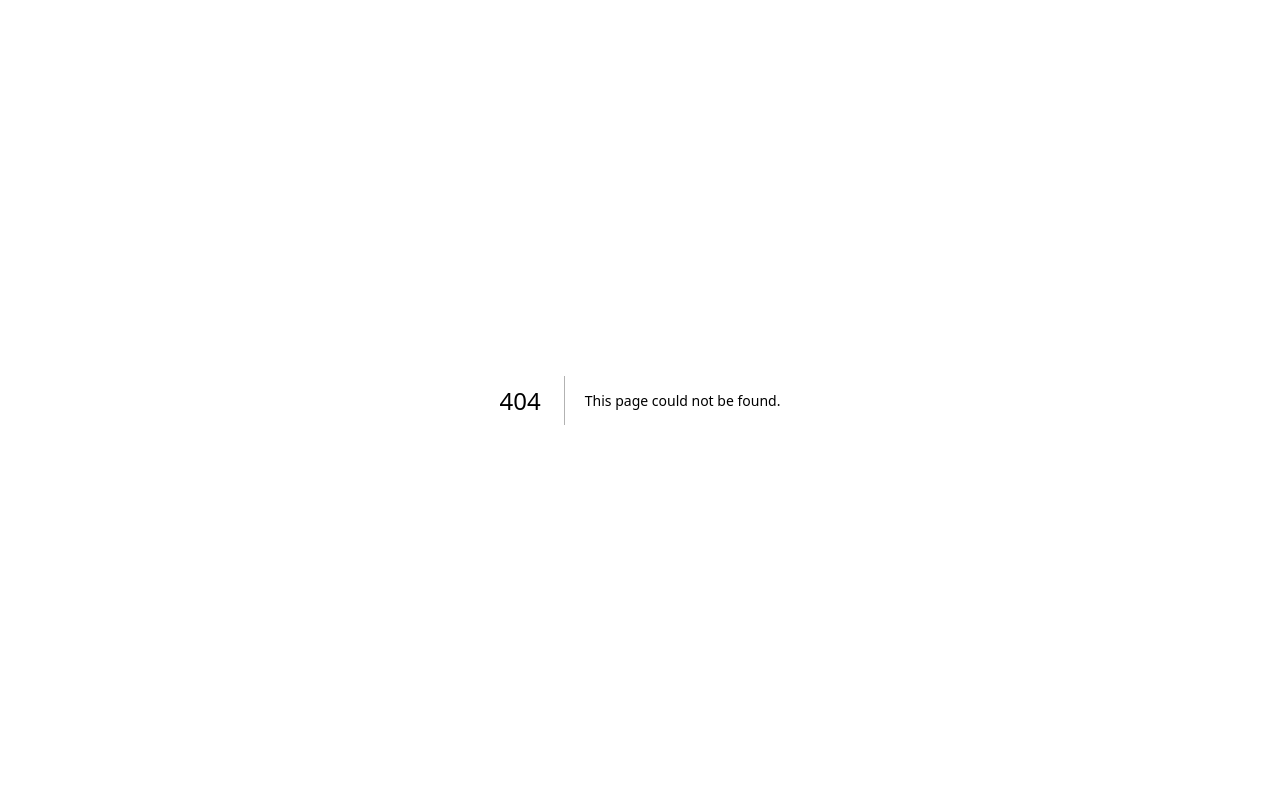
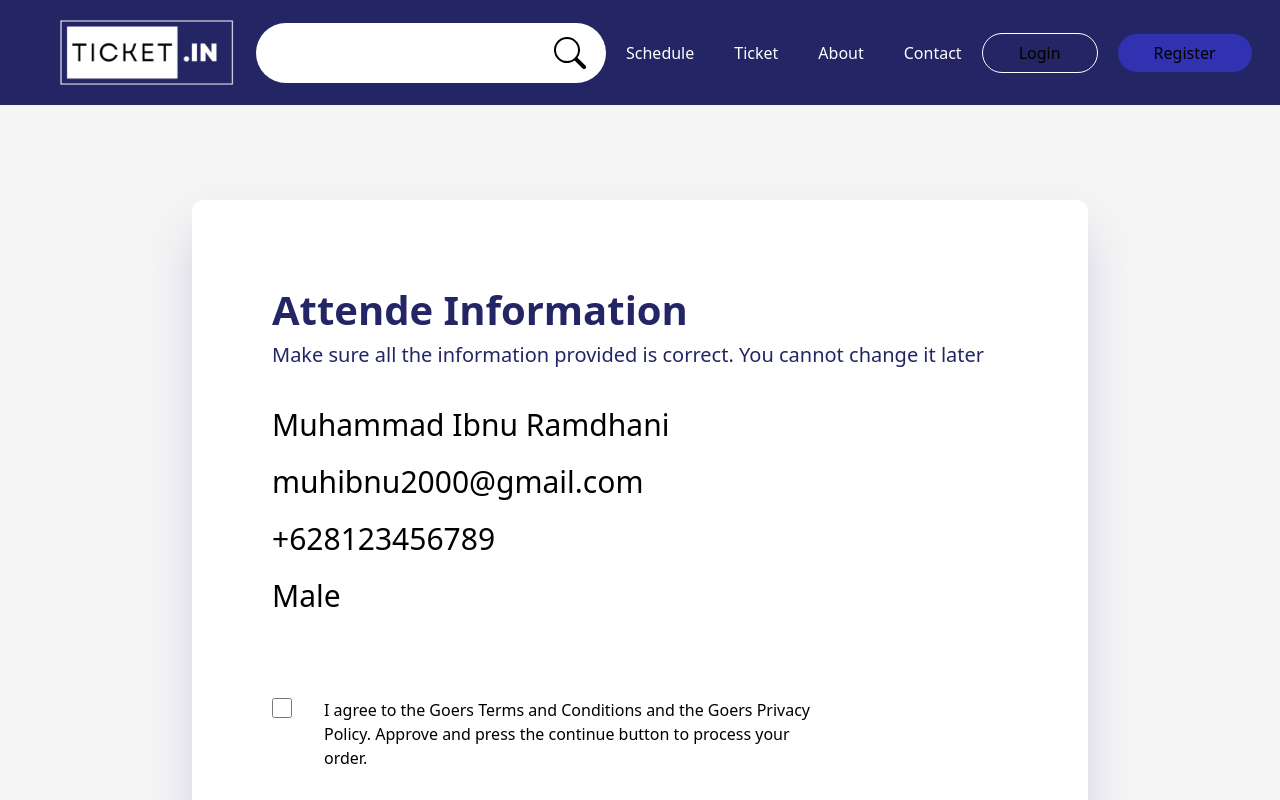
Before and after one commit to DiftaFitrahul/frontend-ticket.in, a Next.js app: page /payment/confirm_identity in a window 1280 px wide. Before the commit this address had no page. Shown: the top 800 px of the page. Built offline with nearby package versions, Linux system fonts and the light colour scheme.

Commit message:
feat: finish create confirm_identity page

```diff
--- /dev/null
+++ b/src/pages/payment/confirm_identity.jsx
@@ -0,0 +1,69 @@
+import { useState } from "react";
+import MakeEvent from "@/components/event/make_event";
+import FooterComp from "@/components/footer_comp";
+import HeaderComp from "@/components/header_comp";
+
+export default function ConfirmIdentity() {
+  const [isChecked, setChecked] = useState(false);
+
+  const handleCheckboxChange = () => {
+    setChecked(!isChecked);
+  };
+
+  async function handleSubmit(e) {
+    e.preventDefault();
+    console.log("Payment Success");
+  }
+  return (
+    <div className="flex flex-col justify-center items-center bg-neutral-100">
+      <HeaderComp />
+      <div className="flex flex-col items-start p-10 lg:p-20 bg-white mt-[200px] w-[calc(70vw)]  mb-[50px] rounded-xl shadow-[0_25px_50px_-12px_rgba(56,57,157,0.3)]">
+        <h1 className="text-[#242565] font-extrabold text-[40px]">
+          Attende Information
+        </h1>
+        <p className="text-[#242565]  text-[20px]">
+          Make sure all the information provided is correct. You cannot change
+          it later
+        </p>
+
+        <form onSubmit={handleSubmit} className="flex flex-col w-full mt-5 ">
+          <p className="text-black font-medium text-[20px] mt-3 sm:text-[30px]">
+            Muhammad Ibnu Ramdhani
+          </p>
+          <p className="text-black font-medium text-[20px] mt-3 sm:text-[30px]">
+            muhibnu2000@gmail.com
+          </p>
+          <p className="text-black font-medium text-[20px] mt-3 sm:text-[30px]">
+            +628123456789
+          </p>
+          <p className="text-black font-medium text-[20px] mt-3 sm:text-[30px]">
+            Male
+          </p>
+
+          <label className="flex items-start w-3/4 mt-20 bg-red">
+            <input
+              type="checkbox"
+              checked={isChecked}
+              onChange={handleCheckboxChange}
+              className="form-checkbox min-h-[20px] min-w-[20px] text-blue-500"
+            />
+            <span className="ml-8 text-black ">
+              I agree to the Goers Terms and Conditions and the Goers Privacy
+              Policy. Approve and press the continue button to process your
+              order.
+            </span>
+          </label>
+
+          <button
+            type="submit"
+            className="mt-[40px] self-center bg-[#F5167E] py-4 w-[300px] rounded-full shadow-xl font-medium"
+          >
+            Continue
+          </button>
+        </form>
+      </div>
+      <MakeEvent />
+      <FooterComp />
+    </div>
+  );
+}
```
